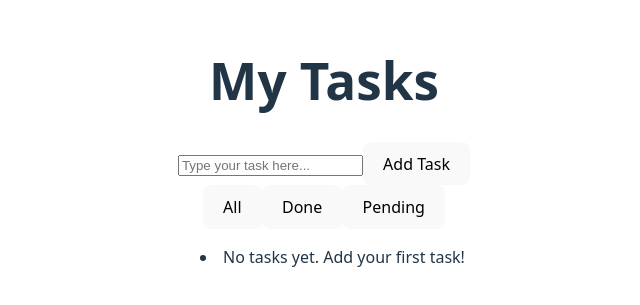
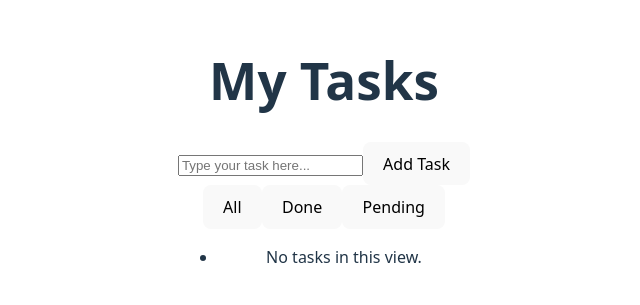
Before and after one commit to MrGourav0/task-manager, a React (Vite) app: page / in a window 1280 px wide. Shown: the part 249-554 px from the top of the page, without its empty margins (316-956 px from the left). Built offline with nearby package versions, Linux system fonts and the light colour scheme.

Commit message:
added feature filter

```diff
--- a/src/App.jsx
+++ b/src/App.jsx
@@ -1,9 +1,16 @@
 import { useState } from "react";
 import "./App.css";
+
+const FILTERS = {
+  all: "ALL",
+  done: "DONE",
+  pending: "PENDING",
+};
 
 function App() {
   const [title, setTitle] = useState("");
   const [tasks, setTasks] = useState([]);
+  const [filter, setFilter] = useState(FILTERS.all);
 
   const handleAddTask = () => {
     const trimmed = title.trim();
@@ -36,6 +43,18 @@ function App() {
     setTasks((prev) => prev.filter((task) => task.id !== id));
   };
 
+  const getFilteredTasks = () => {
+    if (filter === FILTERS.done) {
+      return tasks.filter((t) => t.status === "done");
+    }
+    if (filter === FILTERS.pending) {
+      return tasks.filter((t) => t.status === "pending");
+    }
+    return tasks; // all
+  };
+
+  const visibleTasks = getFilteredTasks();
+
   return (
     <div className="app">
       <div className="card">
@@ -58,18 +77,39 @@ function App() {
         </div>
 
         <div className="filters-row">
-          <button className="chip active">All</button>
-          <button className="chip">Done</button>
-          <button className="chip">Pending</button>
+          <button
+            className={`chip ${
+              filter === FILTERS.all ? "active" : ""
+            }`}
+            onClick={() => setFilter(FILTERS.all)}
+          >
+            All
+          </button>
+          <button
+            className={`chip ${
+              filter === FILTERS.done ? "active" : ""
+            }`}
+            onClick={() => setFilter(FILTERS.done)}
+          >
+            Done
+          </button>
+          <button
+            className={`chip ${
+              filter === FILTERS.pending ? "active" : ""
+            }`}
+            onClick={() => setFilter(FILTERS.pending)}
+          >
+            Pending
+          </button>
         </div>
 
         <ul className="task-list">
-          {tasks.length === 0 ? (
+          {visibleTasks.length === 0 ? (
             <li className="task-item empty-text">
-              No tasks yet. Add your first task!
+              No tasks in this view.
             </li>
           ) : (
-            tasks.map((task) => (
+            visibleTasks.map((task) => (
               <li key={task.id} className="task-item">
                 <span
                   style={{
```
